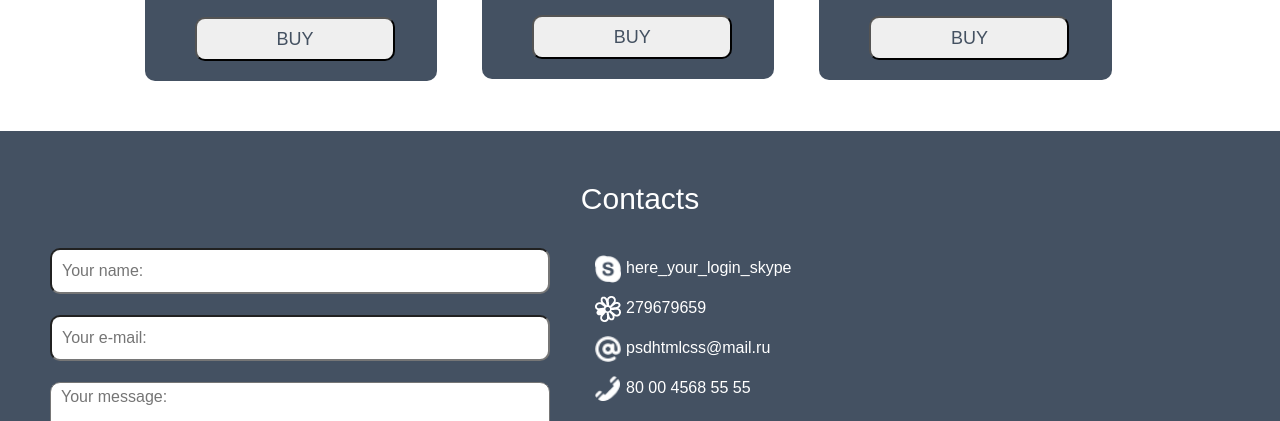
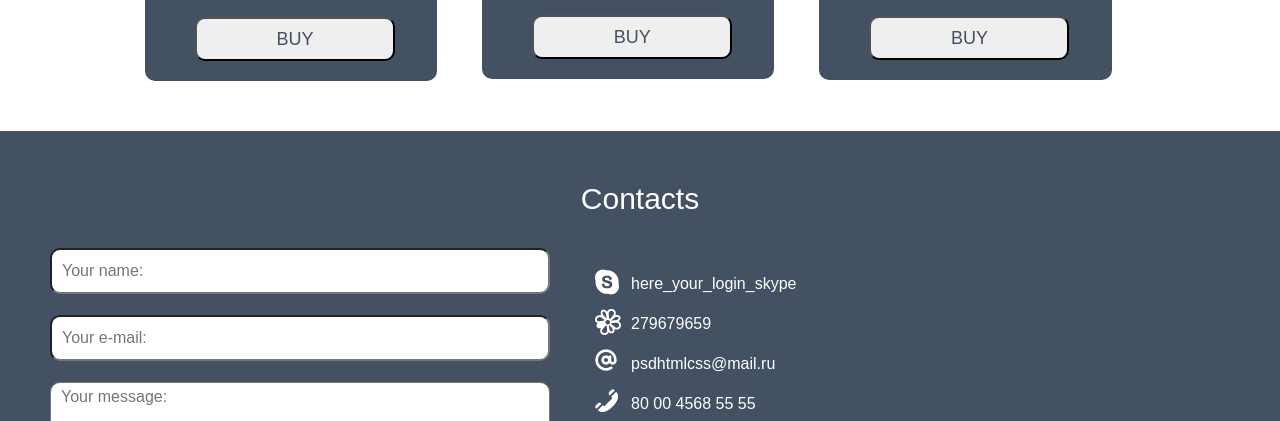
Before and after one commit to dariamorozova-dev/GB-homeworks, a plain HTML site: page index.html in a window 1280 px wide. Shown: the part 2728-3149 px from the top of the page. Drawn offline with Linux system fonts and the light colour scheme.

Commit message:
update index.html style.css
fixed errors (GB);
changed icons of contacts to pseudo elements ::before

```diff
--- a/css/style.css
+++ b/css/style.css
@@ -435,6 +435,7 @@ body {
     margin-bottom: 20px;
     margin-left: 50px;
     padding: 0px;
+    outline: none;
 }
 
 .footer {
@@ -502,6 +503,7 @@ body {
 .footer-input,
 .footer-textarea {
     display: block;
+    outline: none;
 }
 
 .footer-button {
@@ -515,6 +517,17 @@ body {
     color: #445161;
     font-size: 18px;
     font-weight: 400;
+    outline: none;
+}
+
+.footer-social {
+    overflow: hidden;
+    margin: 0;
+}
+
+.footer-social-list {
+    overflow: hidden;
+    padding: 0;
 }
 
 .footer-social-list-item {
@@ -525,11 +538,48 @@ body {
     font-weight: 400;
 }
 
-.footer-social-icon {
-    vertical-align: middle;
-    display: inline-block;
+.footer-social-contacts-skype::before {
+    content: "";
+    background-image: url(../img/skype_icon.png);
+    display: block;
     width: 26px;
-    margin-right: 5px;
+    height: 26px;
+    background-repeat: no-repeat;
+    float: left;
+    margin: 5px 10px 0 0;
+}
+
+.footer-social-contacts-icq::before {
+    content: "";
+    background-image: url(../img/icq_icon.png);
+    display: block;
+    width: 26px;
+    height: 26px;
+    background-repeat: no-repeat;
+    float: left;
+    margin: 5px 10px 0 0;
+}
+
+.footer-social-contacts-email::before {
+    content: "";
+    background-image: url(../img/email_icon.png);
+    display: block;
+    width: 26px;
+    height: 26px;
+    background-repeat: no-repeat;
+    float: left;
+    margin: 5px 10px 0 0;
+}
+
+.footer-social-contacts-phone::before {
+    content: "";
+    background-image: url(../img/phone_icon.png);
+    display: block;
+    width: 26px;
+    height: 26px;
+    background-repeat: no-repeat;
+    float: left;
+    margin: 5px 10px 0 0;
 }
 
 .footer-social-social-links {
--- a/index.html
+++ b/index.html
@@ -269,13 +269,13 @@
                 <div class="footer-social">
                     <!-- footer social -->
                     <ul class="footer-social-list">
-                        <li class="footer-social-list-item"><img src="img/skype_icon.png" alt="SKYPE" class="footer-social-icon"><span class="footer-social-contacts">here_your_login_skype</span>
+                        <li class="footer-social-list-item footer-social-contacts-skype"><!-- <img src="img/skype_icon.png" alt="SKYPE" class="footer-social-icon"> --><span class="footer-social-contacts">here_your_login_skype</span>
                         </li>
-                        <li class="footer-social-list-item"><img src="img/icq_icon.png" alt="ICQ" class="footer-social-icon"><span class="footer-social-contacts">279679659</span>
+                        <li class="footer-social-list-item footer-social-contacts-icq"><!-- <img src="img/icq_icon.png" alt="ICQ" class="footer-social-icon"> --><span class="footer-social-contacts">279679659</span>
                         </li>
-                        <li class="footer-social-list-item"><img src="img/email_icon.png" alt="EMAIL" class="footer-social-icon"><span class="footer-social-contacts">psdhtmlcss@mail.ru</span>
+                        <li class="footer-social-list-item footer-social-contacts-email"><!-- <img src="img/email_icon.png" alt="EMAIL" class="footer-social-icon"> --><span class="footer-social-contacts">psdhtmlcss@mail.ru</span>
                         </li>
-                        <li class="footer-social-list-item"><img src="img/phone_icon.png" alt="PHONE" class="footer-social-icon"><span class="footer-social-contacts">80 00 4568 55 55</span>
+                        <li class="footer-social-list-item footer-social-contacts-phone"><!-- <img src="img/phone_icon.png" alt="PHONE" class="footer-social-icon"> --><span class="footer-social-contacts">80 00 4568 55 55</span>
                         </li>
                     </ul>
 
```
